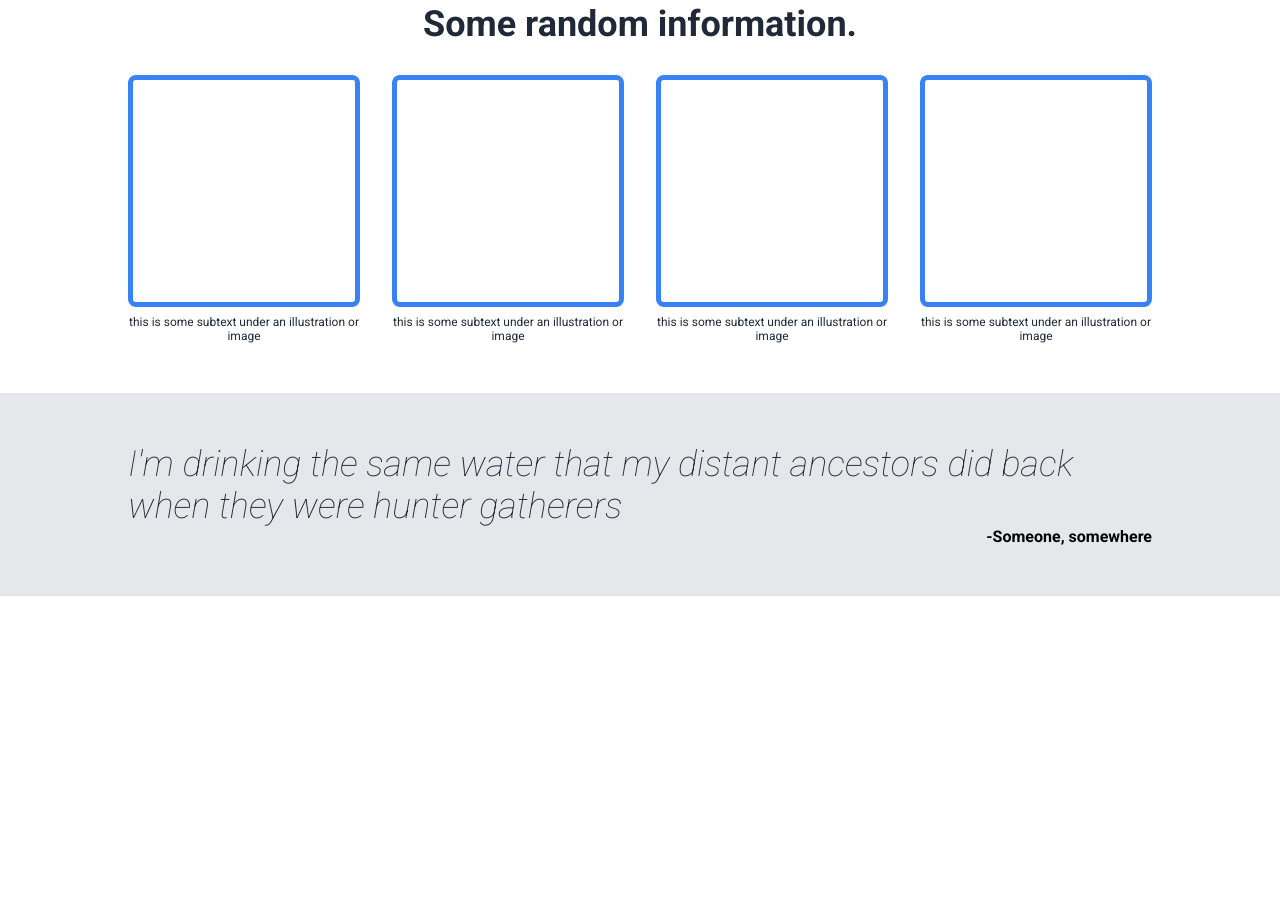
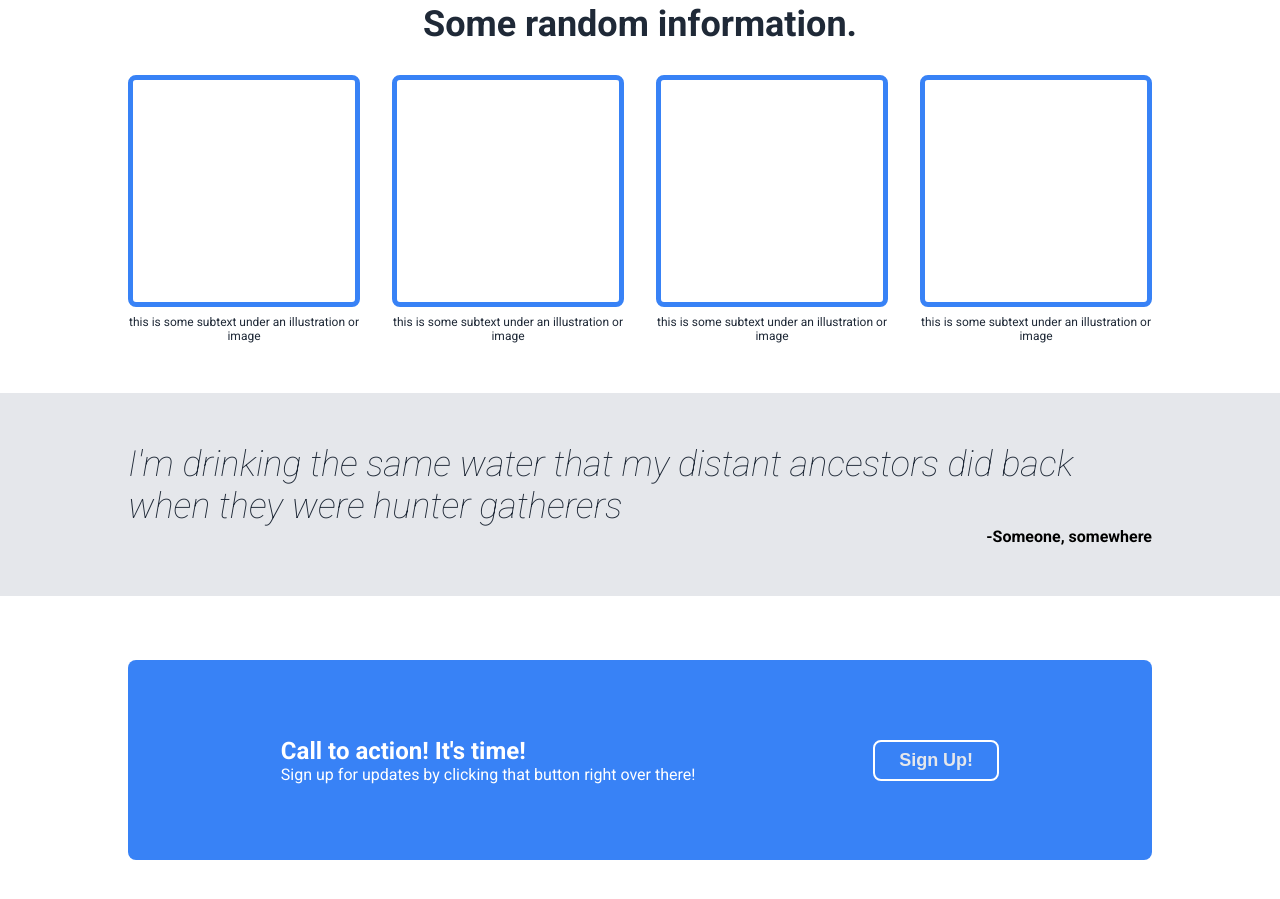
Before and after one commit to KatieSlock/landing-page, a plain HTML site: page index.html in a window 1280 px wide. Shown: the part 537-1436 px from the top of the page. Before the commit the page ends 1133 px from the top, so only its background shows below. Drawn offline with Linux system fonts and the light colour scheme.

Commit message:
Add fourth element css and html

```diff
--- a/index.html
+++ b/index.html
@@ -74,5 +74,21 @@
             -Someone, somewhere
         </div>
     </div>
+
+    <!--Fourth Element Start-->
+
+    <div class="fourth-element">
+        <div class="call-to-action">
+            <div class="call-to-action-text">
+                <p class="top-line">Call to action! It's time!</p>
+                <p class="bottom-line">Sign up for updates by clicking that button right over there!</p>
+            </div>
+            <div class="call-to-action-button">
+                <button><a href="">Sign Up!</a></button>
+            </div>
+        </div>
+    </div>
+
+
 </body>
 </html>
--- a/styles.css
+++ b/styles.css
@@ -108,6 +108,7 @@ button {
 .all-images {
     display: flex;
     gap: 32px;
+    justify-content: center;
 }
 
 .photo {
@@ -151,3 +152,52 @@ button {
     text-align: right;
     font-weight: bold;
 }
+
+/* Fourth Element */
+
+.fourth-element {
+    display: flex;
+    justify-content: center;
+    align-items: center;
+    margin-top: 64px;
+    margin-bottom: 64px;
+}
+
+.call-to-action {
+    display: flex;
+    background-color: #3882F6;
+    border-radius: 8px;
+    width: 80%;
+    height: 200px;
+    justify-content: space-around;
+    align-items: center;
+
+}
+
+.call-to-action-text {
+    color: white;
+    padding-left: 64px;
+
+}
+
+.call-to-action-button {
+    padding-right: 64px
+}
+
+button {
+
+    border-style: solid;
+    border-color: white;
+    border-width: 2px;
+
+}
+
+.top-line {
+    font-size: 24px;
+    font-weight: bold;
+    margin: 0;
+}
+
+.bottom-line {
+    margin: 0;
+}
```
